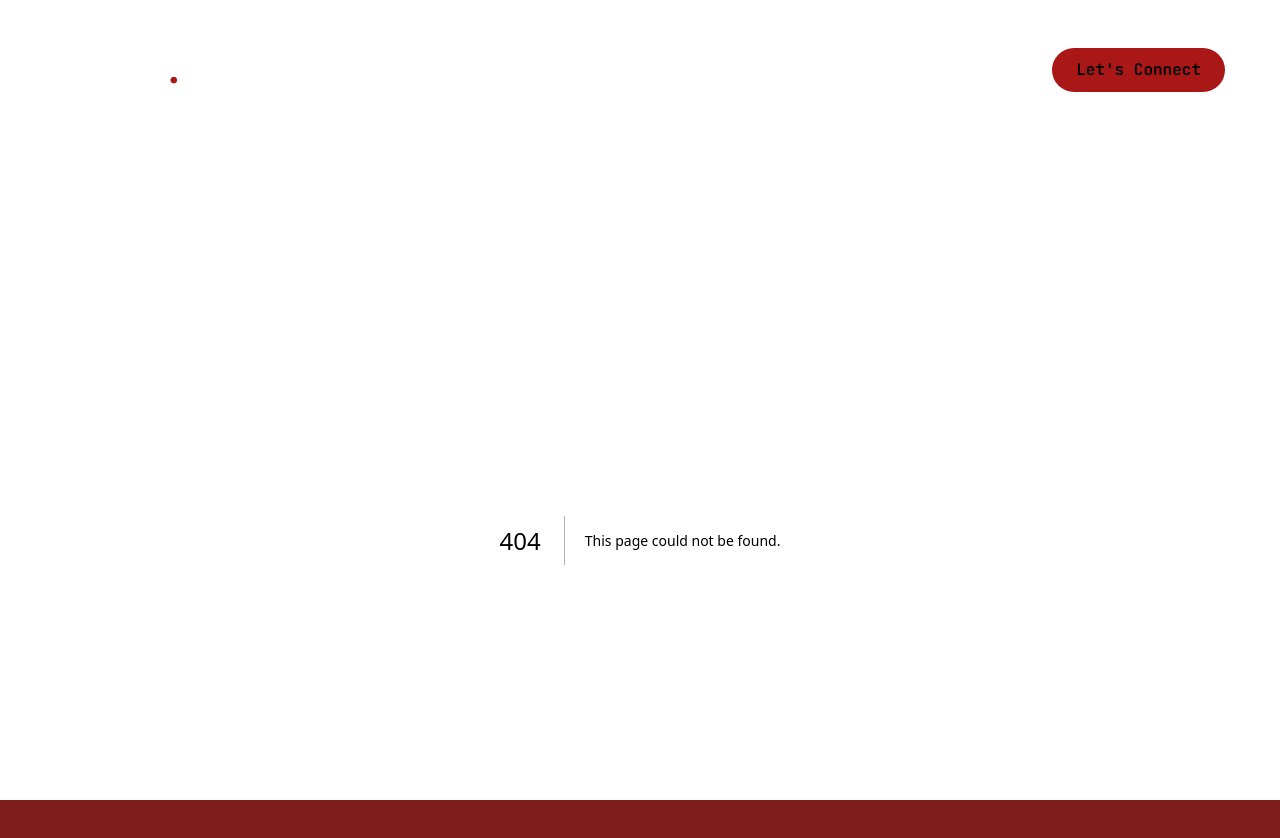
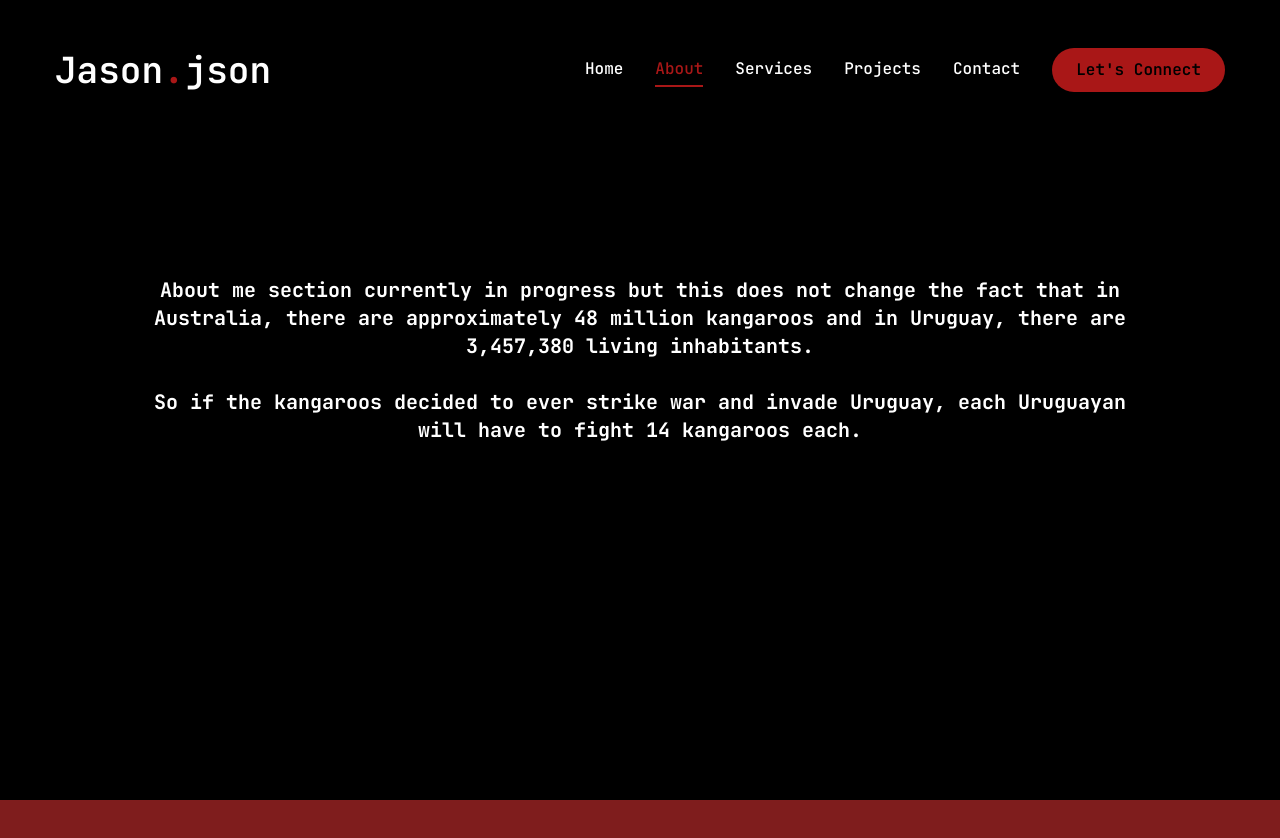
Before and after one commit to Jaycelab/Main-Portfolio, a Next.js app: page /about in a window 1280 px wide. Before the commit this address had no page. Shown: the top 838 px of the page. After the commit the page ends 800 px from the top, so only its background shows below. Built offline with nearby package versions, Linux system fonts and the light colour scheme.

Commit message:
added about section, updated delay timers

```diff
--- /dev/null
+++ b/app/about/page.jsx
@@ -0,0 +1,19 @@
+import React from "react";
+
+const page = () => {
+  return (
+    <div className="flex flex-row justify-center align-center text-center">
+      <p className="m-10 p-24 h1 text-xl font-bold text ">
+        About me section currently in progress but this does not change the fact
+        that in Australia, there are approximately 48 million kangaroos and in
+        Uruguay, there are 3,457,380 living inhabitants.
+        <br />
+        <br />
+        So if the kangaroos decided to ever strike war and invade Uruguay, each
+        Uruguayan will have to fight 14 kangaroos each.
+      </p>
+    </div>
+  );
+};
+
+export default page;
--- a/app/services/page.jsx
+++ b/app/services/page.jsx
@@ -43,7 +43,7 @@ const Services = () => {
           initial={{ opacity: 0 }}
           animate={{
             opacity: 1,
-            transition: { delay: 2.4, duration: 0.4, ease: "easeIn" },
+            transition: { delay: 1.4, duration: 0.4, ease: "easeIn" },
           }}
           className="grid grid-cols-1 md:grid-cols-2 gap-[60px]"
         >
--- a/components/Header.jsx
+++ b/components/Header.jsx
@@ -19,7 +19,7 @@ const Header = () => {
         {/*desktop nav & hire btn*/}
         <div className="hidden xl:flex items-center gap-8">
           <Nav />
-          <Link href="/contact">
+          <Link href="mailto:jason.json@hotmail.com">
             <Button>Let's Connect</Button>
           </Link>
         </div>
--- a/components/MobileNav.jsx
+++ b/components/MobileNav.jsx
@@ -9,6 +9,10 @@ const links = [
   {
     name: "home",
     path: "/",
+  },
+  {
+    name: "about",
+    path: "/about",
   },
   {
     name: "services",
@@ -24,8 +28,6 @@ const links = [
     path: "/contact",
   },
 ];
-
-
 
 const MobileNav = () => {
   const pathname = usePathname();
--- a/components/Nav.jsx
+++ b/components/Nav.jsx
@@ -7,6 +7,10 @@ const links = [
   {
     name: "home",
     path: "/",
+  },
+  {
+    name: "about",
+    path: "/about",
   },
   {
     name: "services",
--- a/components/Stats.jsx
+++ b/components/Stats.jsx
@@ -39,7 +39,7 @@ const Stats = () => {
                   enableScrollSpy={true}
                   end={item.num}
                   duration={6}
-                  delay={3}
+                  delay={2}
                   className="text-2xl xl:text-6xl font-extrabold"
                 />
                 <p
```
Also changed, not shown: app/favicon.ico.png (deleted), 1 other file (tests, documents, lock files or other folders).
